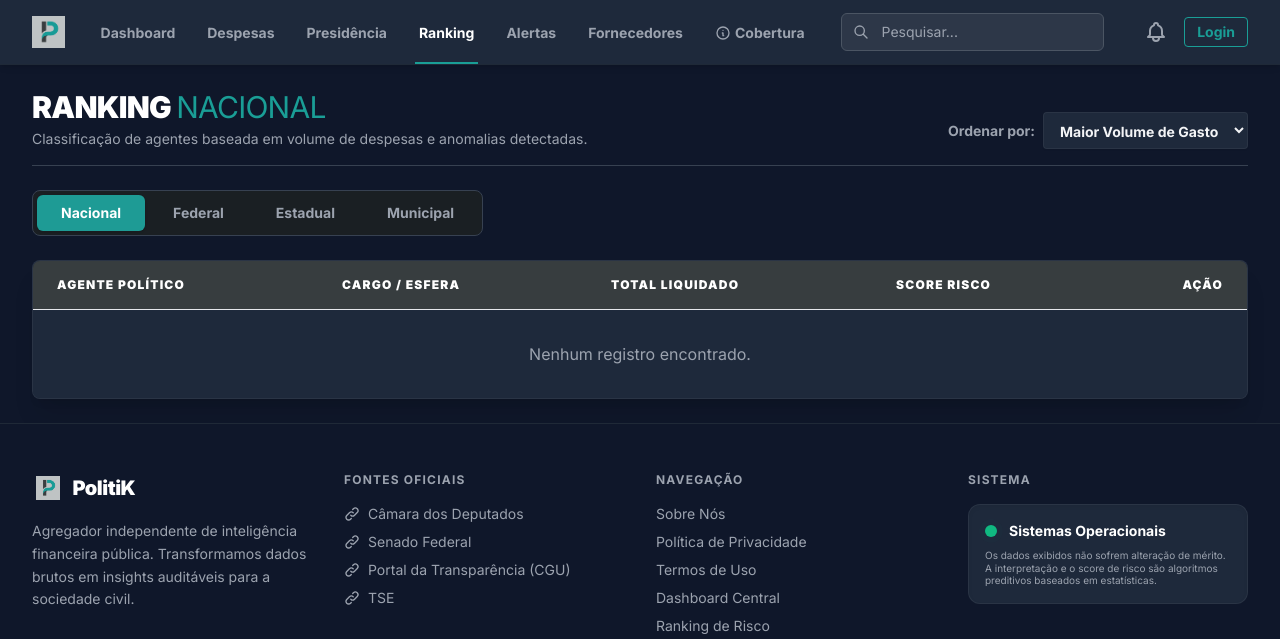
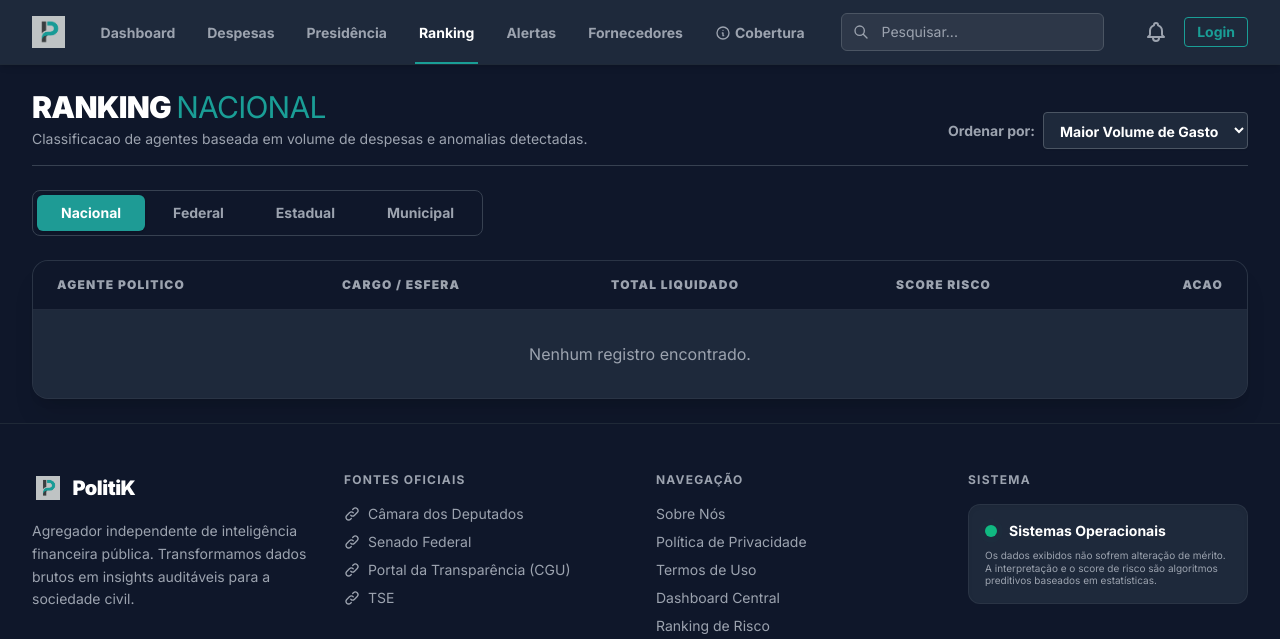
Before and after one commit to Luizzz21/PolitiK, a Django app: page /ranking/ in a window 1280 px wide. Shown: the top 639 px of the page. Run offline with Django 4.2, Linux system fonts and the light colour scheme; data that the repository does not hold is empty; parts of the project's set-up code (start-up, migrations or seed data) failed here and were passed over; some libraries are stand-ins or nearby versions.

Commit message:
fix: ranking filters (updateUrlParam), presidencia data (fonte filter), global dark contrast

```diff
--- a/politik_django/templates/ranking.html
+++ b/politik_django/templates/ranking.html
@@ -7,41 +7,38 @@
     <header class="mb-6 flex flex-col md:flex-row justify-between items-start md:items-end border-b border-gray-700 pb-4 gap-4">
         <div>
             <h1 class="text-2xl sm:text-3xl font-black text-white tracking-tight uppercase">Ranking <span class="text-[#1A9E96] font-light">Nacional</span></h1>
-            <p class="text-sm text-gray-400 mt-1">Classificação de agentes baseada em volume de despesas e anomalias detectadas.</p>
+            <p class="text-sm text-gray-400 mt-1">Classificacao de agentes baseada em volume de despesas e anomalias detectadas.</p>
         </div>
         <div class="flex items-center gap-2 w-full md:w-auto">
             <span class="text-sm font-bold text-gray-400 hidden sm:inline">Ordenar por:</span>
-            <select id="sort-by" class="px-3 py-2 text-sm font-bold text-gray-100 bg-[#1E293B] border border-gray-700/50 rounded shadow-sm outline-none cursor-pointer" onchange="updateUrlParam('sort', this.value)">
+            <select id="sort-by" class="px-3 py-2 text-sm font-bold text-white bg-[#1E293B] border border-gray-600 rounded shadow-sm outline-none cursor-pointer focus:border-[#1A9E96]" onchange="updateUrlParam('sort', this.value)">
                 <option value="-total_gasto" {% if current_sort == '-total_gasto' %}selected{% endif %}>Maior Volume de Gasto</option>
                 <option value="-score_risco" {% if current_sort == '-score_risco' %}selected{% endif %}>Maior Score de Risco</option>
-                <option value="politico__nome_civil" {% if current_sort == 'politico__nome_civil' %}selected{% endif %}>Ordem Alfabética</option>
+                <option value="politico__nome_civil" {% if current_sort == 'politico__nome_civil' %}selected{% endif %}>Ordem Alfabetica</option>
             </select>
         </div>
     </header>
 
-    <!-- Tabs de Escopo -->
-    <div class="mb-6 grid grid-cols-2 sm:flex sm:space-x-1 bg-[#1a1f23] p-1 rounded-lg w-full sm:w-fit border border-gray-700 gap-1 sm:gap-0">
+    <div class="mb-6 grid grid-cols-2 sm:flex sm:space-x-1 bg-[#0F172A] p-1 rounded-lg w-full sm:w-fit border border-gray-700 gap-1 sm:gap-0">
         <button onclick="updateUrlParam('escopo', '')" class="tab-escopo px-2 sm:px-6 py-2 text-xs sm:text-sm font-bold rounded-md transition-all {% if not current_escopo %}bg-[#1e9b95] text-white shadow{% else %}text-gray-400 hover:text-white hover:bg-gray-700{% endif %}">Nacional</button>
         <button onclick="updateUrlParam('escopo', 'Federal')" class="tab-escopo px-2 sm:px-6 py-2 text-xs sm:text-sm font-bold rounded-md transition-all {% if current_escopo == 'Federal' %}bg-[#1e9b95] text-white shadow{% else %}text-gray-400 hover:text-white hover:bg-gray-700{% endif %}">Federal</button>
         <button onclick="updateUrlParam('escopo', 'Estadual')" class="tab-escopo px-2 sm:px-6 py-2 text-xs sm:text-sm font-bold rounded-md transition-all {% if current_escopo == 'Estadual' %}bg-[#1e9b95] text-white shadow{% else %}text-gray-400 hover:text-white hover:bg-gray-700{% endif %}">Estadual</button>
         <button onclick="updateUrlParam('escopo', 'Municipal')" class="tab-escopo px-2 sm:px-6 py-2 text-xs sm:text-sm font-bold rounded-md transition-all {% if current_escopo == 'Municipal' %}bg-[#1e9b95] text-white shadow{% else %}text-gray-400 hover:text-white hover:bg-gray-700{% endif %}">Municipal</button>
     </div>
 
-
-
-    <div class="bg-[#1E293B] shadow-xl rounded-lg overflow-hidden border border-gray-700/50">
+    <div class="bg-[#1E293B] shadow-xl rounded-2xl overflow-hidden border border-gray-700/50">
         <div class="overflow-x-auto">
-            <table class="min-w-full divide-y divide-gray-200">
-                <thead class="bg-[#373D3F]">
+            <table class="min-w-full divide-y divide-gray-700/50">
+                <thead class="bg-[#0F172A]">
                     <tr>
-                        <th scope="col" class="px-6 py-4 text-left text-xs font-black text-white uppercase tracking-widest">Agente Político</th>
-                        <th scope="col" class="px-6 py-4 text-left text-xs font-black text-white uppercase tracking-widest">Cargo / Esfera</th>
-                        <th scope="col" class="px-6 py-4 text-left text-xs font-black text-white uppercase tracking-widest">Total Liquidado</th>
-                        <th scope="col" class="px-6 py-4 text-left text-xs font-black text-white uppercase tracking-widest">Score Risco</th>
-                        <th scope="col" class="px-6 py-4 text-right text-xs font-black text-white uppercase tracking-widest">Ação</th>
+                        <th scope="col" class="px-6 py-4 text-left text-xs font-black text-gray-400 uppercase tracking-widest">Agente Politico</th>
+                        <th scope="col" class="px-6 py-4 text-left text-xs font-black text-gray-400 uppercase tracking-widest">Cargo / Esfera</th>
+                        <th scope="col" class="px-6 py-4 text-left text-xs font-black text-gray-400 uppercase tracking-widest">Total Liquidado</th>
+                        <th scope="col" class="px-6 py-4 text-left text-xs font-black text-gray-400 uppercase tracking-widest">Score Risco</th>
+                        <th scope="col" class="px-6 py-4 text-right text-xs font-black text-gray-400 uppercase tracking-widest">Acao</th>
                     </tr>
                 </thead>
-                <tbody class="bg-[#1E293B] divide-y divide-gray-200" id="ranking-body">
+                <tbody class="bg-[#1E293B] divide-y divide-gray-700/30" id="ranking-body">
                     {% for p in politicos %}
                     <tr class="hover:bg-[#0F172A] transition-colors">
                         <td class="px-6 py-4 whitespace-nowrap">
@@ -50,29 +47,33 @@
                                     {% if p.foto_url %}
                                         <img class="h-10 w-10 rounded-full object-cover border border-gray-700/50" src="{{ p.foto_url }}" alt="">
                                     {% else %}
-                                        <div class="h-10 w-10 rounded-full bg-gray-200 flex items-center justify-center"><span class="text-gray-400 font-bold">{{ p.nome_civil|slice:':1' }}</span></div>
+                                        <div class="h-10 w-10 rounded-full bg-[#0F172A] border border-gray-700 flex items-center justify-center">
+                                            <span class="text-[#1A9E96] font-black text-sm">{{ p.nome_civil|slice:':1' }}</span>
+                                        </div>
                                     {% endif %}
                                 </div>
                                 <div class="ml-4">
-                                    <div class="text-sm font-black text-gray-100">{{ p.nome_civil }}</div>
-                                    <div class="text-xs text-gray-400 font-bold uppercase mt-0.5">{{ mandato.politico.partido|default:'-' }} • {{ mandato.estado_uf|default:'BR' }}</div>
+                                    <div class="text-sm font-black text-white">{{ p.nome_civil }}</div>
+                                    <div class="text-xs text-gray-500 font-bold uppercase mt-0.5">{{ p.esfera_display }}</div>
                                 </div>
                             </div>
                         </td>
                         <td class="px-6 py-4 whitespace-nowrap">
-                            <div class="text-sm font-bold text-white">{{ p.cargo_display }}</div>
-                            <div class="text-xs text-gray-400">{{ p.esfera_display }}</div>
+                            <div class="text-sm font-bold text-gray-200">{{ p.cargo_display }}</div>
                         </td>
                         <td class="px-6 py-4 whitespace-nowrap">
                             <div class="text-sm font-black text-[#1A9E96]">R$ {{ p.total_gasto|floatformat:2 }}</div>
                         </td>
                         <td class="px-6 py-4 whitespace-nowrap">
-                            <span class="px-2.5 py-1 inline-flex text-xs leading-5 font-black rounded-full {% if p.score_risco >= 70 %}bg-red-100 text-red-800{% elif p.score_risco >= 30 %}bg-yellow-100 text-yellow-800{% else %}bg-green-100 text-green-800{% endif %}">
+                            <span class="px-2.5 py-1 inline-flex text-xs leading-5 font-black rounded-full
+                                {% if p.score_risco >= 70 %}bg-red-900/60 text-red-300 border border-red-700
+                                {% elif p.score_risco >= 30 %}bg-yellow-900/60 text-yellow-300 border border-yellow-700
+                                {% else %}bg-[#0F172A] text-gray-400 border border-gray-700{% endif %}">
                                 {{ p.score_risco }}/100
                             </span>
                         </td>
                         <td class="px-6 py-4 whitespace-nowrap text-right text-sm font-medium">
-                            <a href="/politico/{{ p.id|stringformat:"d" }}/" class="text-white bg-[#373D3F] hover:bg-[#1A9E96] px-3 py-1.5 rounded transition-colors text-xs font-bold uppercase tracking-wider shadow">Dossiê</a>
+                            <a href="/politico/{{ p.id|stringformat:"d" }}/" class="text-white bg-[#1A2537] hover:bg-[#1A9E96] hover:text-white px-3 py-1.5 rounded-lg transition-colors text-xs font-bold uppercase tracking-wider shadow border border-gray-700 hover:border-[#1A9E96]">Dossie</a>
                         </td>
                     </tr>
                     {% empty %}
@@ -85,4 +86,16 @@
         </div>
     </div>
 </div>
+
+<script>
+function updateUrlParam(key, value) {
+    const url = new URL(window.location.href);
+    if (value === '' || value === null) {
+        url.searchParams.delete(key);
+    } else {
+        url.searchParams.set(key, value);
+    }
+    window.location.href = url.toString();
+}
+</script>
 {% endblock %}
```
Also changed, not shown: politik_django/templates/despesas.html (+19 -19 lines), politik_django/templates/presidencia.html (+18 -19 lines).
